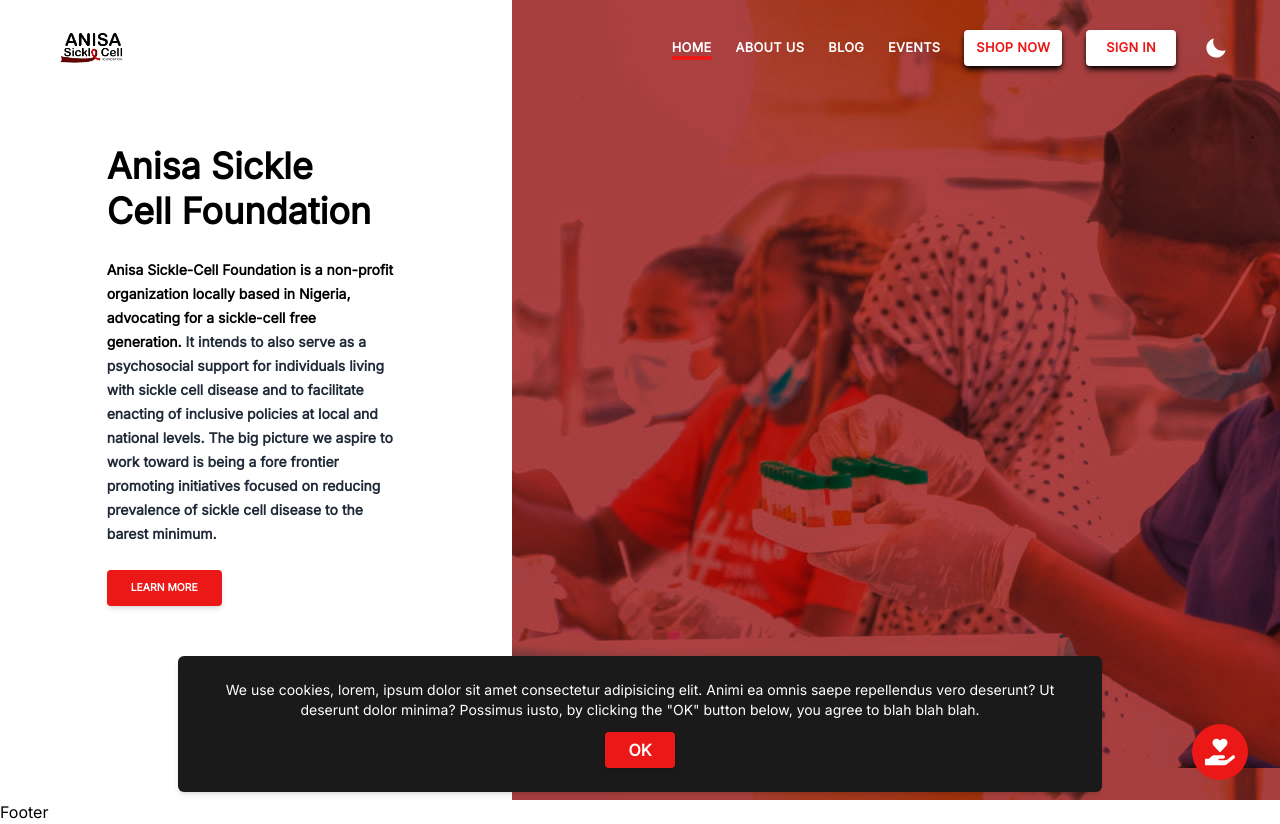
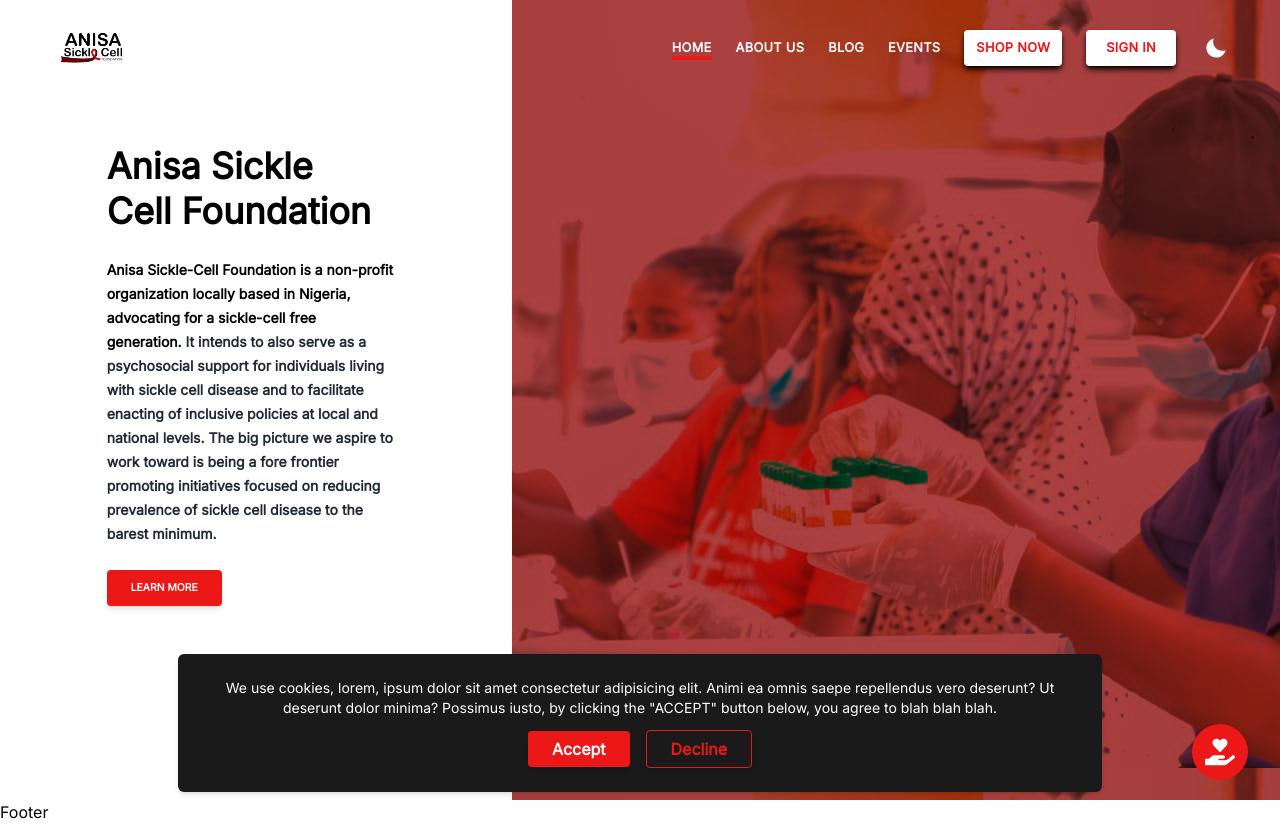
Before and after one commit to Basit-Balogun10/ASCF-frontend, a Next.js app: page / in a window 1280 px wide. Built offline with nearby package versions, Linux system fonts and the light colour scheme.

Commit message:
Saved user response to cookie dialog box to local storage so it is known to whom to render it; added decline button to cookie dialog box

```diff
--- a/components/CookieDialogBox.tsx
+++ b/components/CookieDialogBox.tsx
@@ -5,27 +5,39 @@ import CommonButton from "../components/CommonButton";
 const CookieDialogBox = () => {
     const [cookieDialogBoxOpened, setCookieDialogBoxOpened] = useState<boolean>(true);
 
-  return (
-      cookieDialogBoxOpened ? (
+    const saveUserResponseToCookieDialog  = (response: "accept" | "decline") => {
+        setCookieDialogBoxOpened(false)
+        localStorage.setItem("ascf-cookie-usage", response)
+    }
+
+  return cookieDialogBoxOpened ? (
       <div className="hidden md:block fixed px-6 bottom-2 z-50">
           <div className="w-3/4 mx-auto dark:bg-white bg-ourBlack p-6 space-y-3 shadow-md rounded-md">
               <p className="text-sm text-center text-white dark:text-ourBlack">
                   We use cookies, lorem, ipsum dolor sit amet consectetur
-                      adipisicing elit. Animi ea omnis saepe repellendus vero deserunt? Ut
-                      deserunt dolor minima? Possimus iusto, by clicking the
-                      &quot;OK&quot; button below, you agree to blah blah blah.
+                  adipisicing elit. Animi ea omnis saepe repellendus vero
+                  deserunt? Ut deserunt dolor minima? Possimus iusto, by
+                  clicking the &quot;ACCEPT&quot; button below, you agree to
+                  blah blah blah.
               </p>
               <div className="flex items-center justify-center space-x-4">
                   <CommonButton
                       bigText={true}
-                          buttonText="OK"
-                          onClickHandler={() => setCookieDialogBoxOpened(false)}
+                      buttonText="Accept"
+                      onClickHandler={() => saveUserResponseToCookieDialog("accept")}
                       isPrimary={true}
+                  />
+                  <CommonButton
+                      bigText={true}
+                      buttonText="Decline"
+                      onClickHandler={() => saveUserResponseToCookieDialog("decline")}
+                      isPrimary={false}
                   />
               </div>
           </div>
       </div>
-      ) : <></>
+  ) : (
+      <></>
   );
 }
 
--- a/components/Layout.tsx
+++ b/components/Layout.tsx
@@ -15,10 +15,10 @@ type propsType = {
 
 const Layout = ({ children }: propsType) => {
     const [theme, setTheme] = useState<string>("light");
-    const [supportModalOpened, setSupportModalOpened] =
-        useState<boolean>(false);
+    const [displayCookieDialogBox, setDisplayCookieDialogBox] =
+        useState<boolean>(true);
 
-    useEffect(() => {
+    const checkUserThemePreference = () => {
         if (
             localStorage.getItem("ascf-theme") === "dark" ||
             (!("ascf-theme" in localStorage) &&
@@ -29,6 +29,19 @@ const Layout = ({ children }: propsType) => {
         } else {
             document.documentElement.classList.remove("dark");
         }
+    }
+
+    const checkUserCookieAgreement = () => {
+        if (localStorage.getItem("ascf-cookie-usage")) {
+            setDisplayCookieDialogBox(false);
+        } else {
+            setDisplayCookieDialogBox(true);
+        }
+    }
+
+    useEffect(() => {
+        checkUserThemePreference();
+        checkUserCookieAgreement();
     }, []);
 
     const toggleThemeMode = () => {
@@ -47,7 +60,7 @@ const Layout = ({ children }: propsType) => {
         <>
             <ThemeProvider value={{ theme, setTheme, toggleThemeMode }}>
                 {children.type.name !== "Home" && <Header />}
-                <CookieDialogBox />
+                {displayCookieDialogBox && <CookieDialogBox />}
                 <SupportDialogBox />
                 {children}
                 <Footer />
```
Lines whose indentation alone changed are shown as unchanged.
